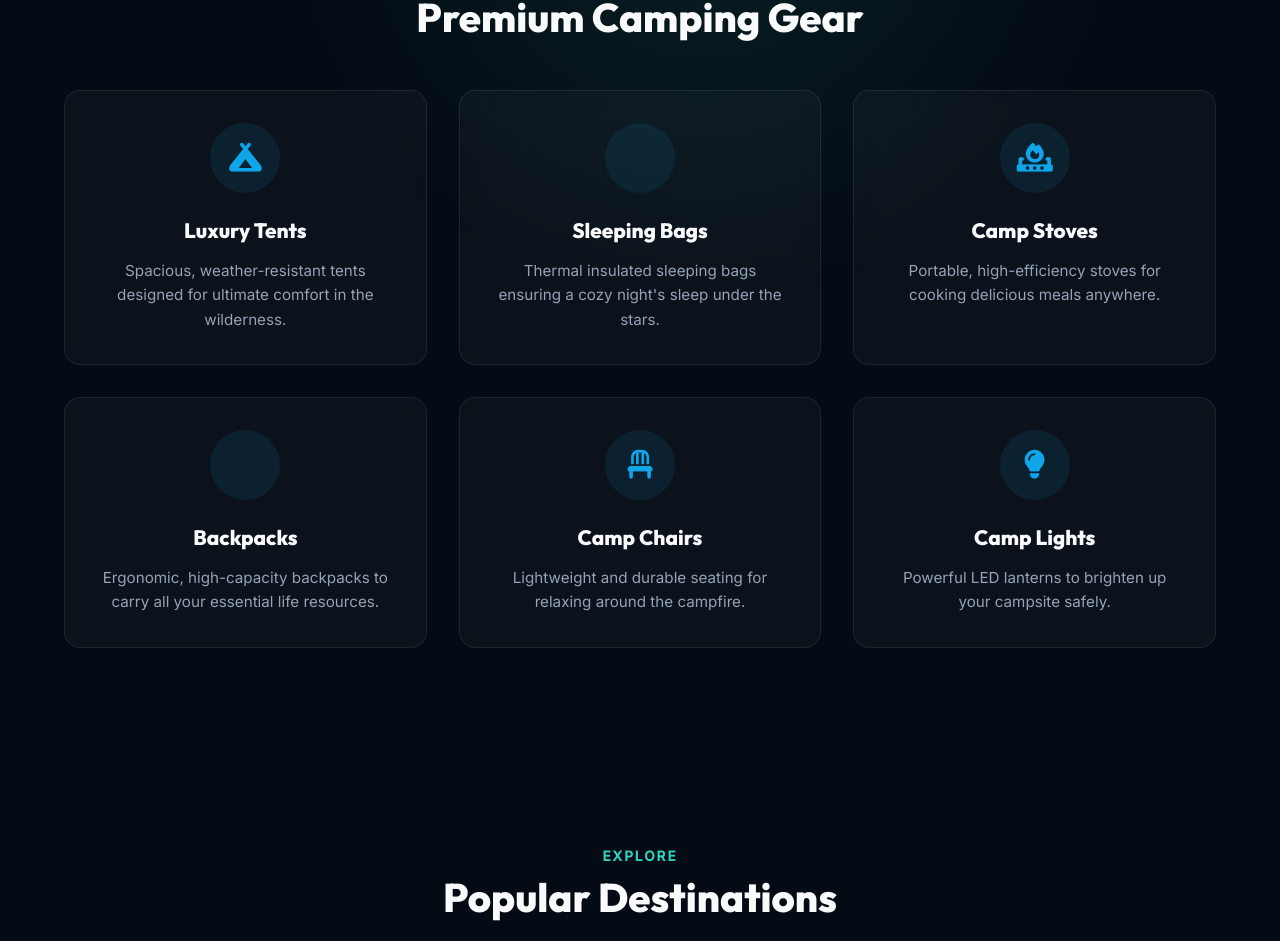
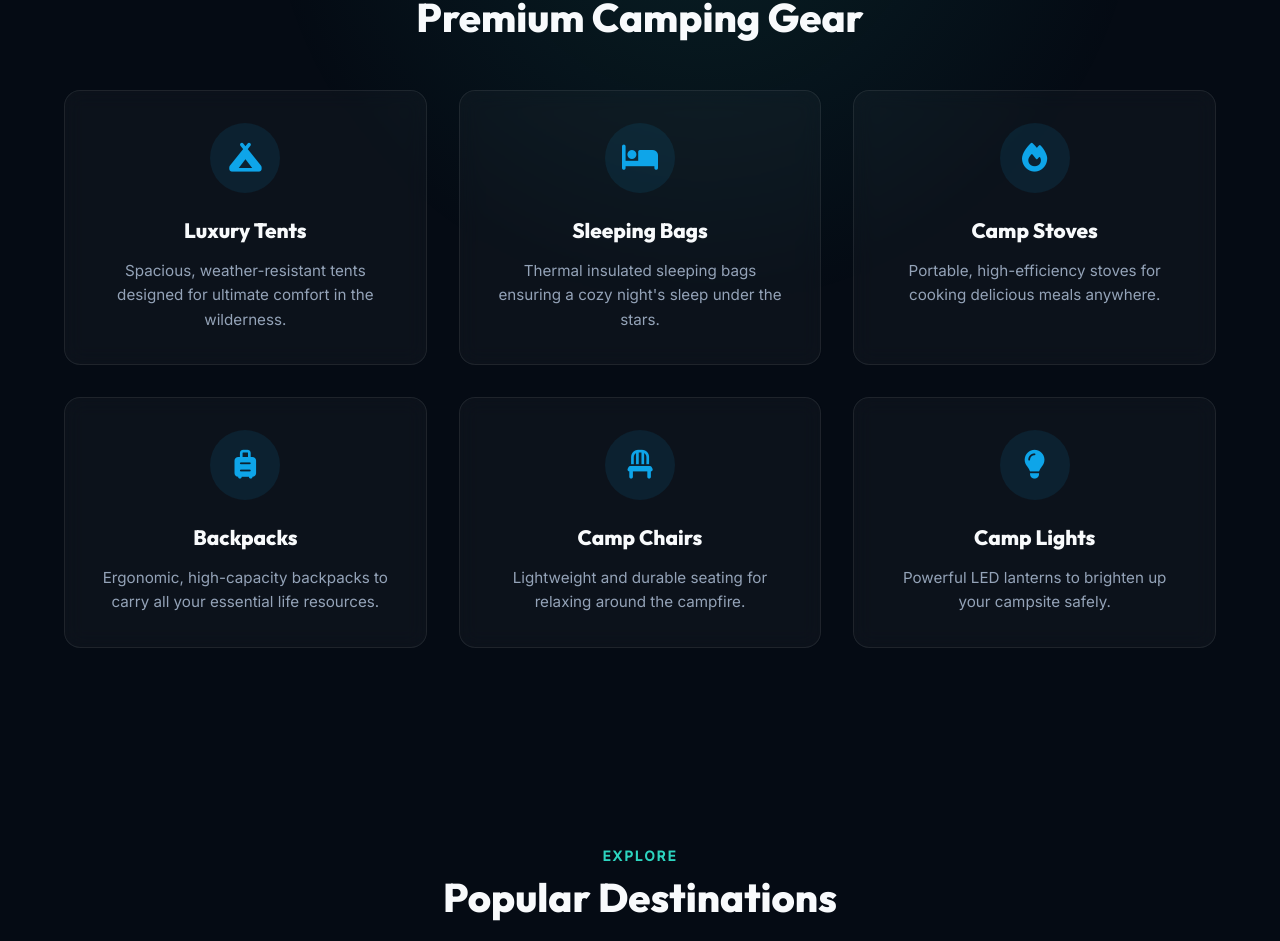
Before and after one commit to Poojan2107/Travelling-Website, a React (Vite) app: page / in a window 1280 px wide. Shown: the part 932-1873 px from the top of the page. Built offline with nearby package versions, Linux system fonts and the light colour scheme; no server answers.

Commit message:
Fix icon names for free FontAwesome version to fix empty service cards; Fix LoginModal transform bug

```diff
--- a/src/components/LoginModal.jsx
+++ b/src/components/LoginModal.jsx
@@ -28,11 +28,11 @@ const LoginModal = () => {
             }}
           />
           <motion.div
-            initial={{ opacity: 0, y: 50, scale: 0.95 }}
-            animate={{ opacity: 1, y: 0, scale: 1 }}
-            exit={{ opacity: 0, y: 50, scale: 0.95 }}
+            initial={{ opacity: 0, scale: 0.95, x: '-50%', y: '-40%' }}
+            animate={{ opacity: 1, scale: 1, x: '-50%', y: '-50%' }}
+            exit={{ opacity: 0, scale: 0.95, x: '-50%', y: '-40%' }}
             style={{
-              position: 'fixed', top: '50%', left: '50%', transform: 'translate(-50%, -50%)',
+              position: 'fixed', top: '50%', left: '50%',
               width: '90%', maxWidth: '400px', zIndex: 10000
             }}
             className="glass-card text-center"
--- a/src/components/Services.jsx
+++ b/src/components/Services.jsx
@@ -2,9 +2,9 @@ import React from 'react';
 
 const services = [
   { icon: 'fa-campground', title: 'Luxury Tents', desc: 'Spacious, weather-resistant tents designed for ultimate comfort in the wilderness.' },
-  { icon: 'fa-sleeping-bag', title: 'Sleeping Bags', desc: 'Thermal insulated sleeping bags ensuring a cozy night\'s sleep under the stars.' },
-  { icon: 'fa-fire-burner', title: 'Camp Stoves', desc: 'Portable, high-efficiency stoves for cooking delicious meals anywhere.' },
-  { icon: 'fa-backpack', title: 'Backpacks', desc: 'Ergonomic, high-capacity backpacks to carry all your essential life resources.' },
+  { icon: 'fa-bed', title: 'Sleeping Bags', desc: 'Thermal insulated sleeping bags ensuring a cozy night\'s sleep under the stars.' },
+  { icon: 'fa-fire', title: 'Camp Stoves', desc: 'Portable, high-efficiency stoves for cooking delicious meals anywhere.' },
+  { icon: 'fa-suitcase-rolling', title: 'Backpacks', desc: 'Ergonomic, high-capacity backpacks to carry all your essential life resources.' },
   { icon: 'fa-chair', title: 'Camp Chairs', desc: 'Lightweight and durable seating for relaxing around the campfire.' },
   { icon: 'fa-lightbulb', title: 'Camp Lights', desc: 'Powerful LED lanterns to brighten up your campsite safely.' }
 ];
```
